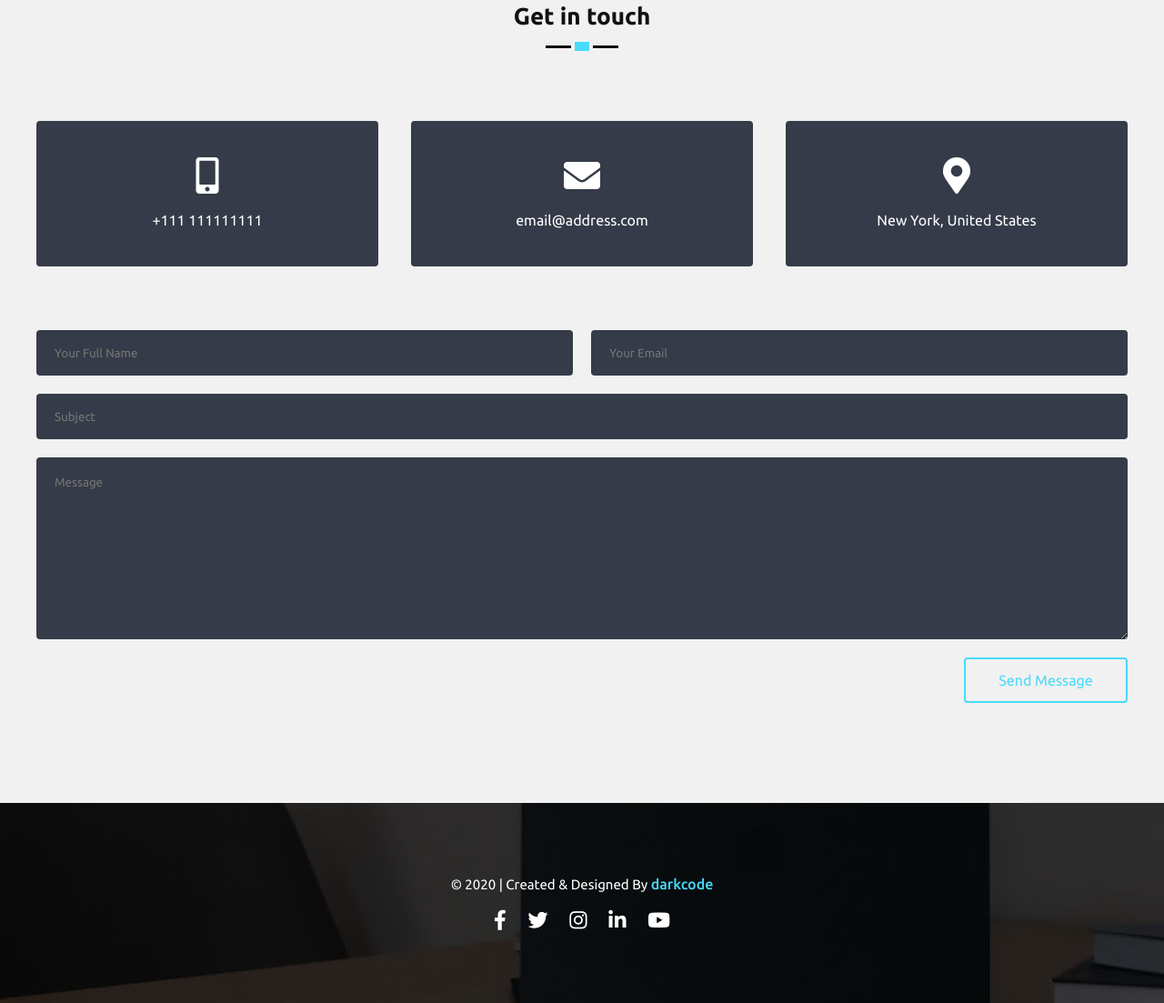
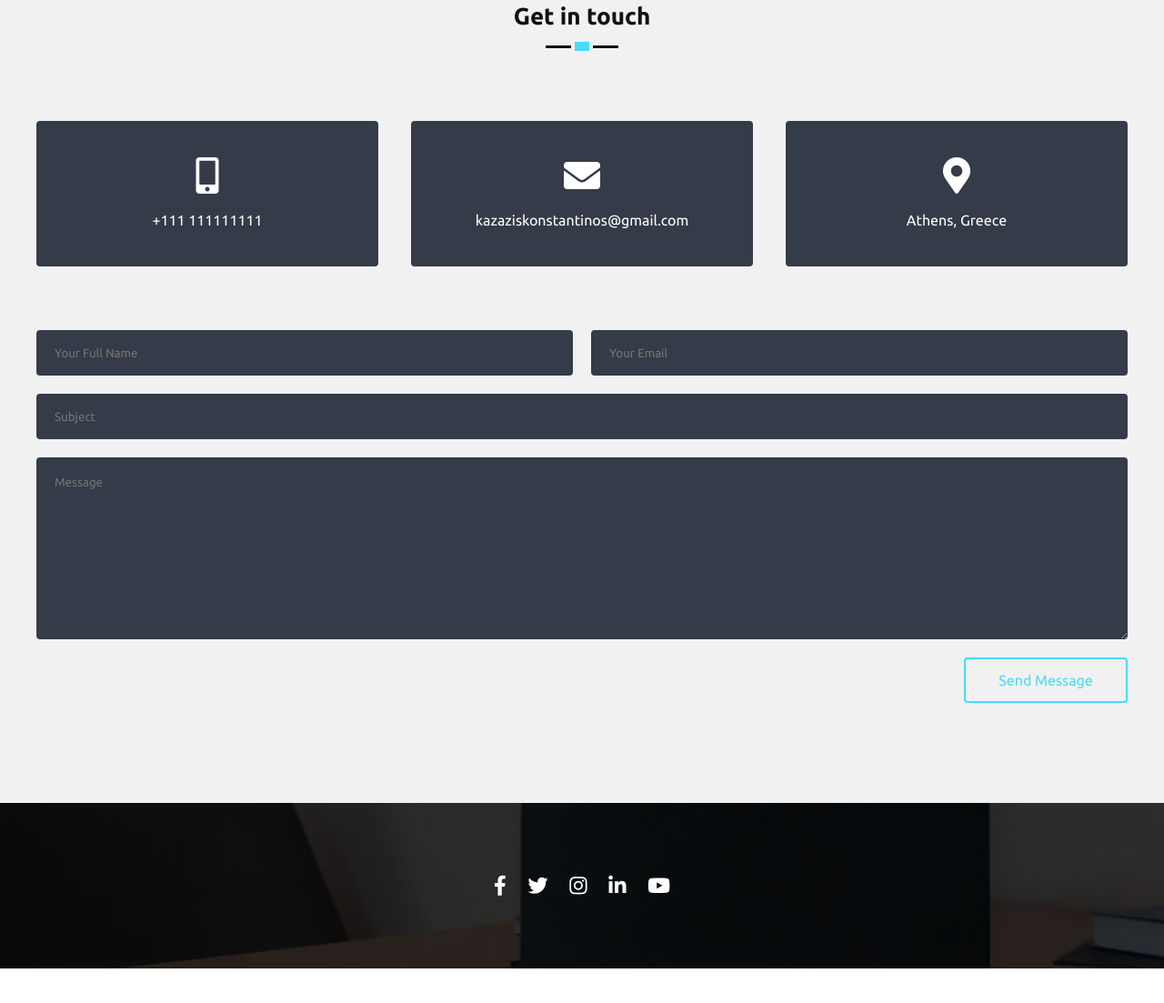
Before and after one commit to konkazazis/resumeWeb, a plain HTML site: page index.html in a window 1280 px wide. Shown: the part 4336-5439 px from the top of the page at 91% size. After the commit the page ends 5401 px from the top, so only its background shows below. Drawn offline with nearby package versions, Linux system fonts and the light colour scheme.

Commit message:
Changed the details

```diff
--- a/index.html
+++ b/index.html
@@ -280,12 +280,12 @@
 
         <div class="item">
           <i class="fas fa-envelope"></i>
-          email@address.com
+          kazaziskonstantinos@gmail.com
         </div>
 
         <div class="item">
           <i class="fas fa-map-marker-alt"></i>
-          New York, United States
+          Athens, Greece
         </div>
       </div>
 
@@ -302,9 +302,6 @@
   <!-- Footer -->
   <footer>
     <div class="inner-width">
-      <div class="copyright">
-        &copy; 2020 | Created & Designed By <a href="#">darkcode</a>
-      </div>
       <div class="sm">
         <a href="#" class="fab fa-facebook-f"></a>
         <a href="#" class="fab fa-twitter"></a>
```
